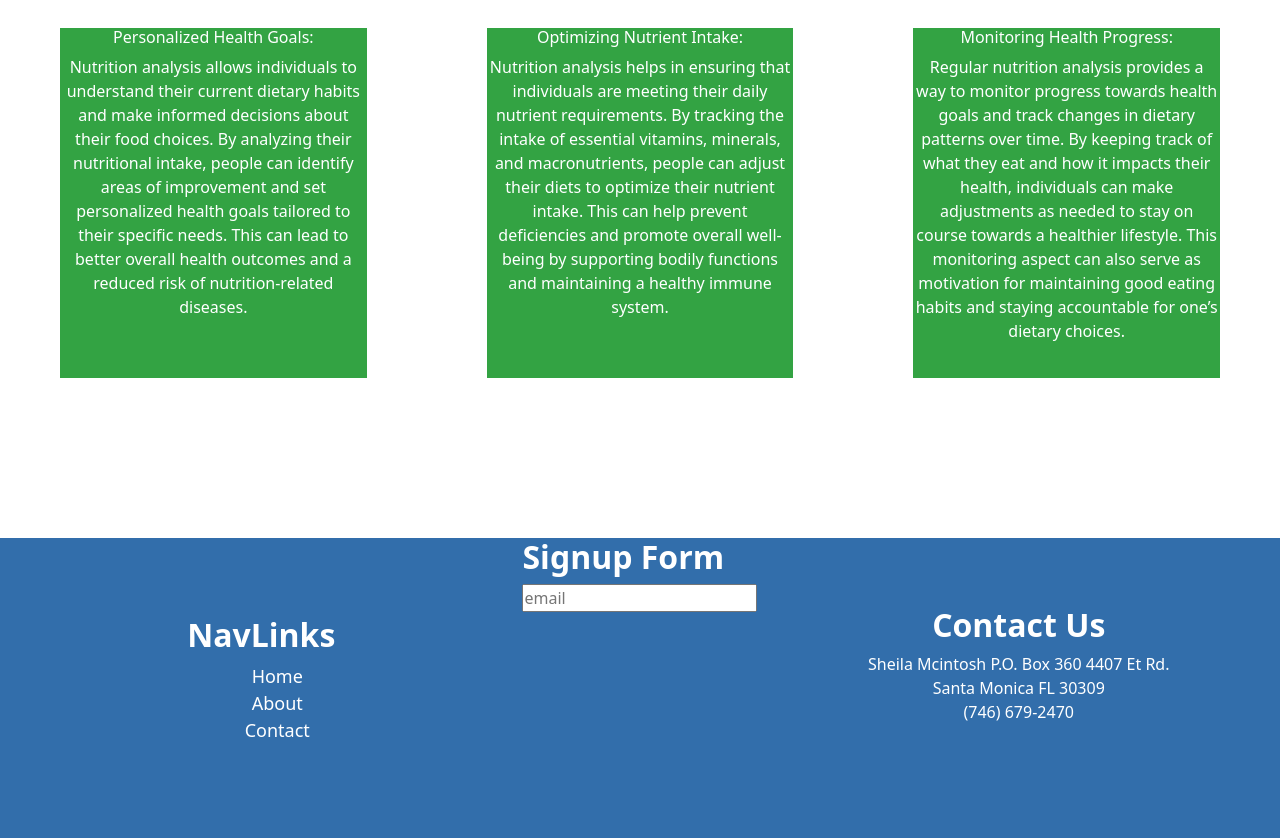
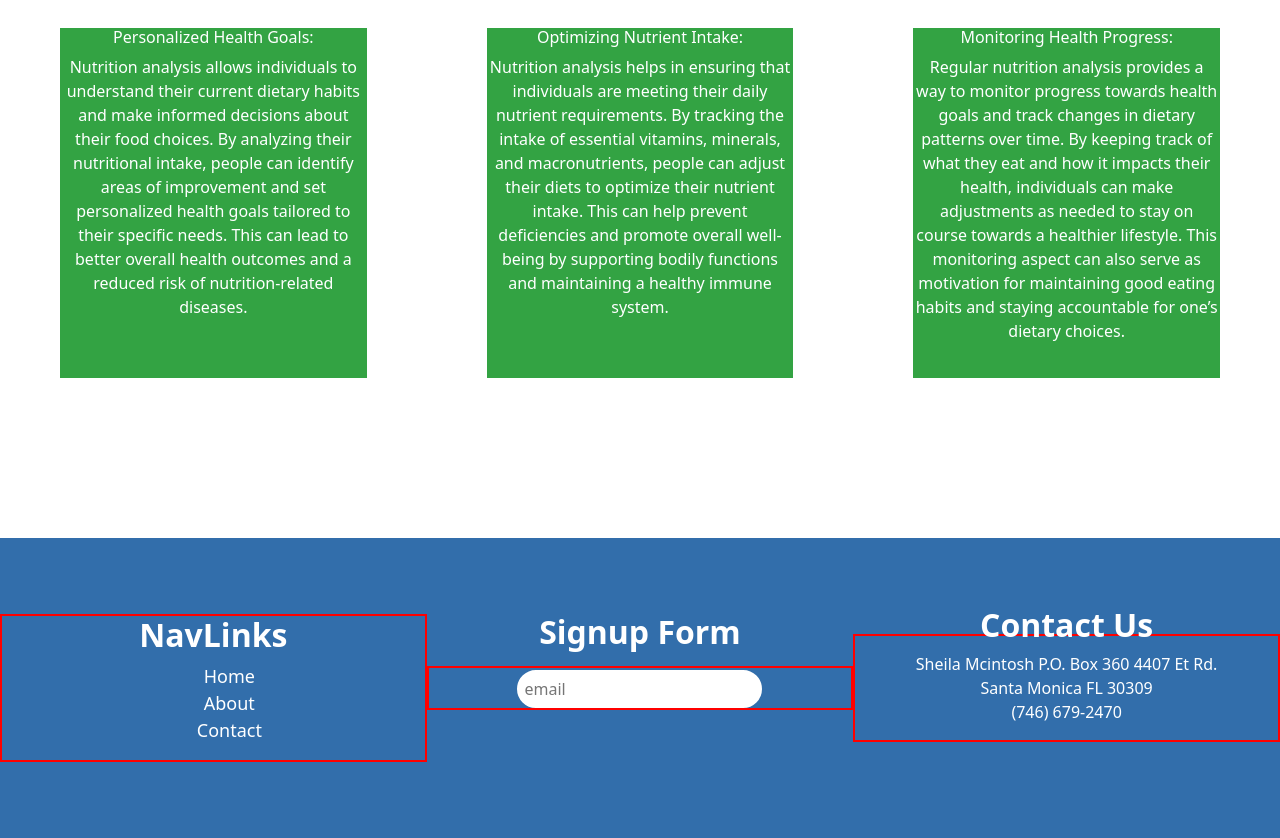
Before and after one commit to BeneathaH/Analyze-It, a plain HTML site: page index.html in a window 1280 px wide. Shown: the part 586-1424 px from the top of the page. Drawn offline with nearby package versions, Linux system fonts and the light colour scheme.

Commit message:
finishing up

```diff
--- a/index.html
+++ b/index.html
@@ -131,7 +131,7 @@
                <li><a href="#">Contact</a></li>
            </ul>
         </div>
-        <div class="Newsletter Signup">
+        <div class="NewsletterSignup">
             <h2>Signup Form</h2>
             <input type="text" id="Submit" placeholder="email">
        </div>
--- a/styles.css
+++ b/styles.css
@@ -150,6 +150,7 @@
    }
    .nav-links{
       width: 33.33%;
+      border: 2px solid red;
       text-align: center;
       margin: auto;
       }
@@ -162,11 +163,13 @@
 
    .NewsletterSignup {
       width: 33.33%;
+      border: 2px solid red;
       text-align: center;
       margin: auto;
    }
    .contactus {
       width: 33.33%;
+      border: 2px solid red;
       text-align: center;
       margin: auto;
    }
```
Lines whose indentation alone changed are shown as unchanged.
